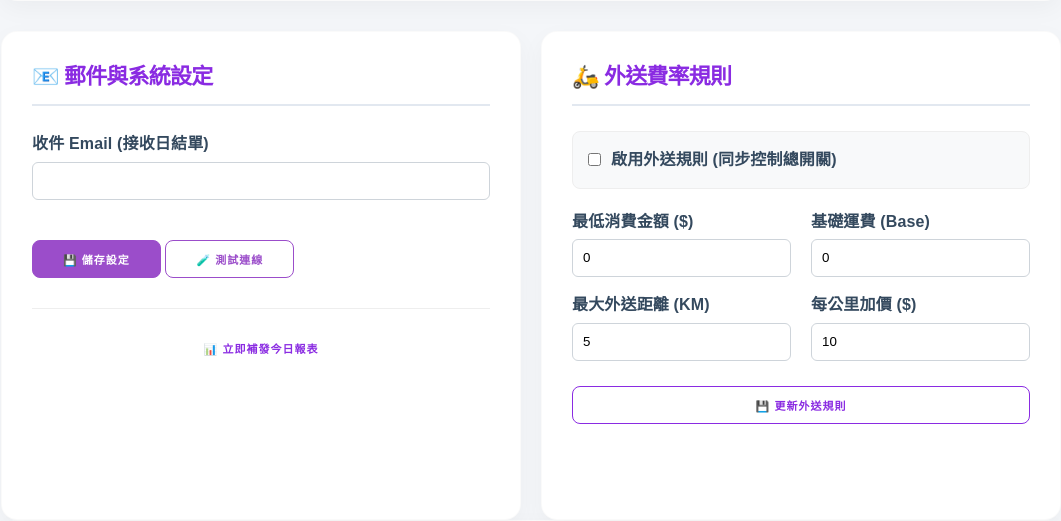
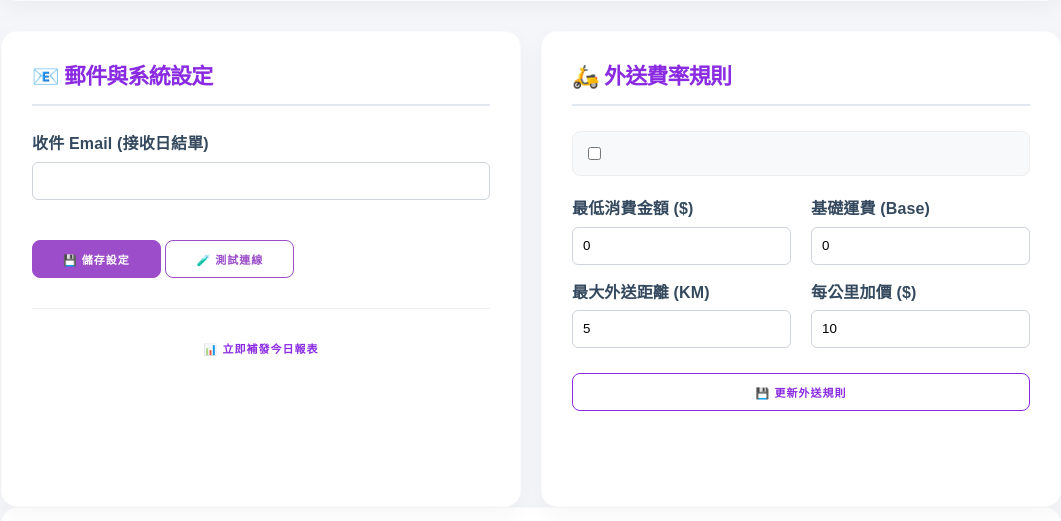
Before and after one commit to try91396-beep/DING-DONG, a Flask app: page /admin/ in a window 1280 px wide. Shown: the part 300-821 px from the top of the page, without its empty margins (109-1170 px from the left). Run offline with Flask 3, Linux system fonts and the light colour scheme; the visitor is signed in with stand-in values (Sample User, id 1); data that the repository does not hold is empty; some libraries are stand-ins or nearby versions.

Commit message:
Update admin.html

```diff
--- a/templates/admin.html
+++ b/templates/admin.html
@@ -351,7 +351,7 @@
                         <label style="display: flex; align-items: center; cursor: pointer; margin: 0;">
                             <input type="checkbox" name="delivery_enabled" style="margin: 0 10px 0 0;"
                                    {{ 'checked' if config.get('enable_delivery') else '' }}>
-                            <span style="font-weight: 600;">啟用外送規則 (同步控制總開關)</span>
+                            <!-- <span style="font-weight: 600;">啟用外送規則 (同步控制總開關)</span> -->
                         </label>
                     </div>
 
```
